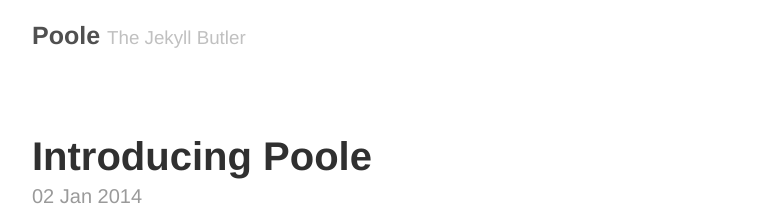
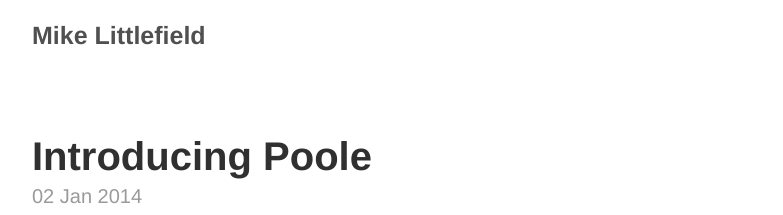
Before and after one commit to mikstelit/mikstelit.github.io, a Jekyll site: the page built from index.html, in a window 1280 px wide. Shown: the top 215 px of the page, without its empty margins (248-1031 px from the left). Built offline with Jekyll 4.4.1, drawn with Linux system fonts in a browser that asks for light colours; Markdown is read by kramdown in place of the engine named in the settings; the list of posts is cut into pages by our own code.

Commit message:
Update _config.yml

```diff
--- a/_config.yml
+++ b/_config.yml
@@ -6,16 +6,15 @@
 permalink:        pretty
 
 # Setup
-title:            Poole
-tagline:          The Jekyll Butler
-url:              http://getpoole.com
+title:            Mike Littlefield
+url:              http://192.168.0.156:4000
 paginate:         1
 author:
-  name:           Mark Otto
-  url:            https://twitter.com/mdo
-  email:          markdotto@gmail.com
+  name:          Mike Littlefield
+
+# GitHub Configuration Options
+safe: true
+lsi: false
 
 # Custom vars
 version:          1.0.0
-github:
-  repo:           https://github.com/poole/poole
```
Also changed, not shown: 13 other files.
